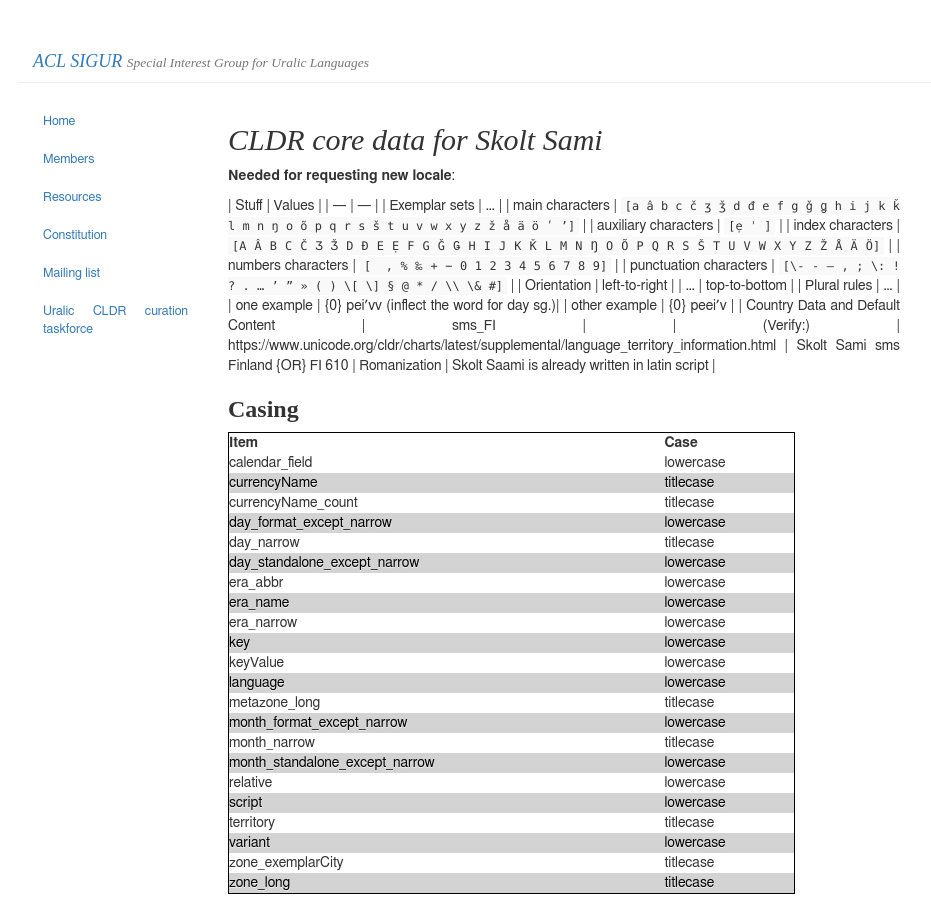
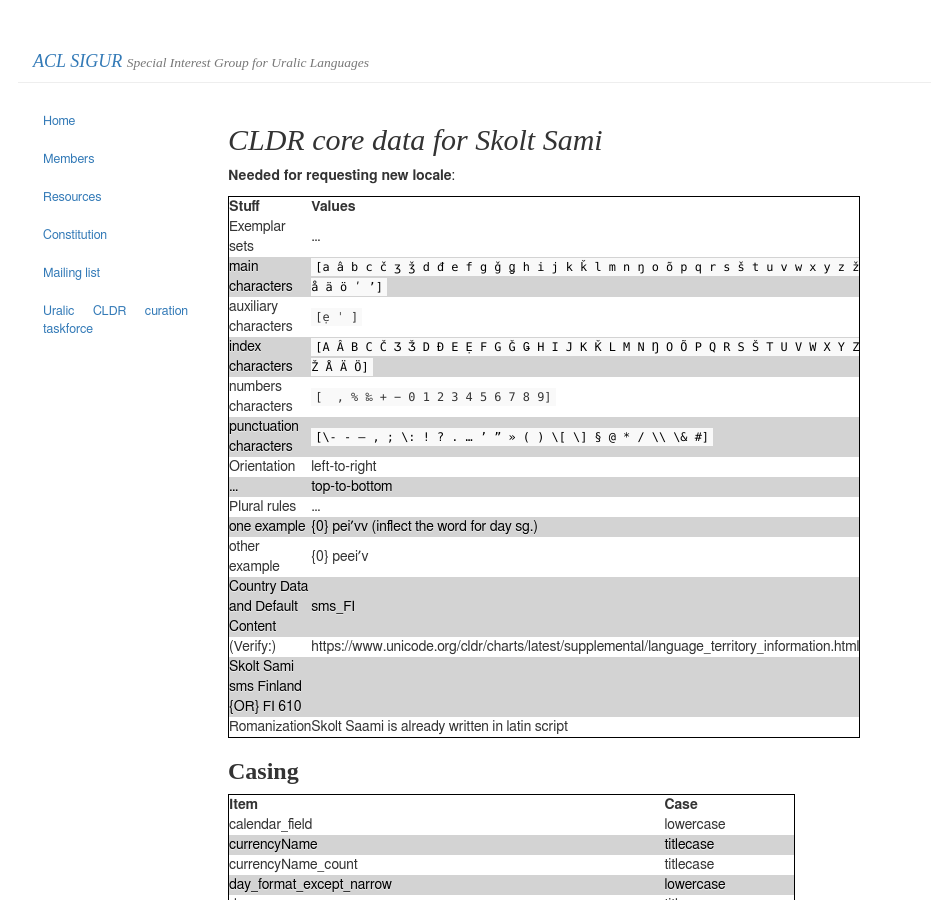
Before and after one commit to acl-sigur/acl-sigur.github.io, a Jekyll site: the page built from cldr/sms.markdown, in a window 1280 px wide and 900 px high. Shown: the whole window, without its empty margins (37-968 px from the left). Built offline with Jekyll 4.4.1, drawn with Linux system fonts in a browser that asks for light colours.

Commit message:
@flammie @ftyers
problems with formating

```diff
--- /dev/null
+++ b/cldr/.#sms.markdown
@@ -0,0 +1 @@
+jackrueter@Jacks-MacBook-Pro.local.7507
--- a/cldr/sms.markdown
+++ b/cldr/sms.markdown
@@ -23,7 +23,7 @@ title: "CLDR Skolt Sami"
 | other example | {0} peeiʹv |
 | Country Data and Default Content | sms_FI |
 | (Verify:) | https://www.unicode.org/cldr/charts/latest/supplemental/language_territory_information.html |
-Skolt Sami sms Finland {OR} FI 610
+| Skolt Sami sms Finland {OR} FI 610
 | Romanization | Skolt Saami is already written in latin script |
 
 ### Casing
```
